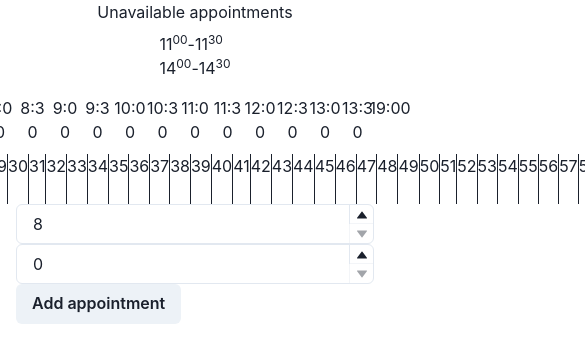
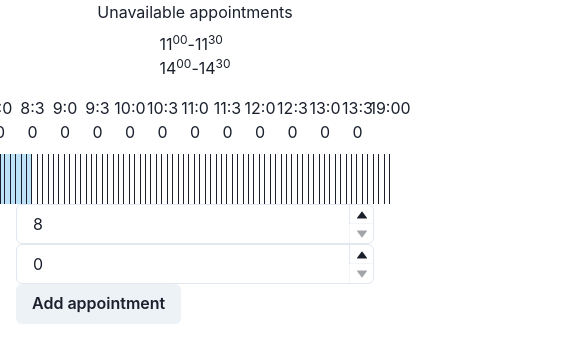
Before and after one commit to voiys/infobip-assignment, a React (Create React App) app: page / in a window 390 px wide. Shown: the top 362 px of the page, 585 px wide, since content can reach past the window. Built offline with nearby package versions, Linux system fonts and the light colour scheme.

Commit message:
working on responsive display

```diff
--- a/src/components/Timetable.tsx
+++ b/src/components/Timetable.tsx
@@ -58,7 +58,7 @@ const Timetable: FC<TimetableProps> = ({
           19:00
         </Text>
       </Flex>
-      <Grid templateColumns='repeat(72, 1fr)' templateRows='50px'>
+      <Grid templateColumns='repeat(72, minmax(5px, 15px))' templateRows='50px'>
         {Array.from({ length: 72 }).map((_, i) => (
           <GridItem
             key={i}
@@ -79,9 +79,7 @@ const Timetable: FC<TimetableProps> = ({
                 ? chakraTheme.colors.red[100]
                 : 'white'
             }
-          >
-            {i}
-          </GridItem>
+          />
         ))}
       </Grid>
     </VStack>
```
